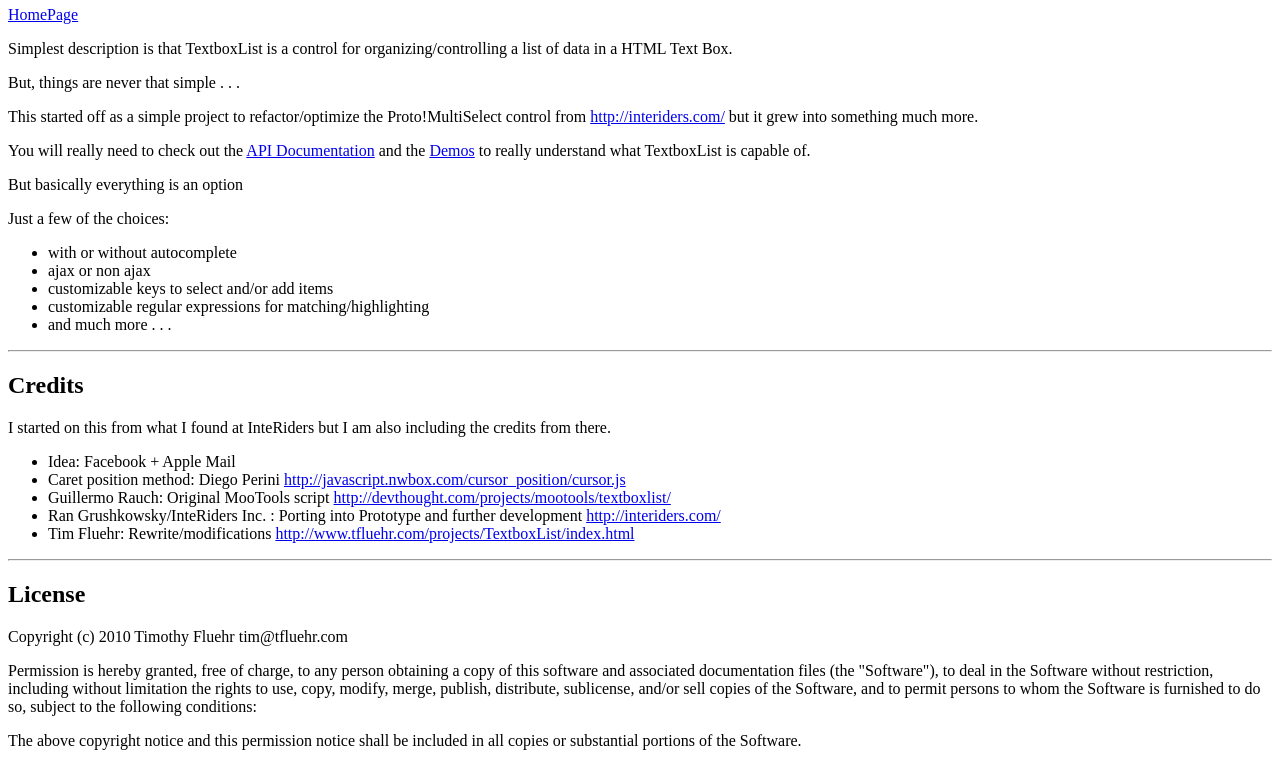
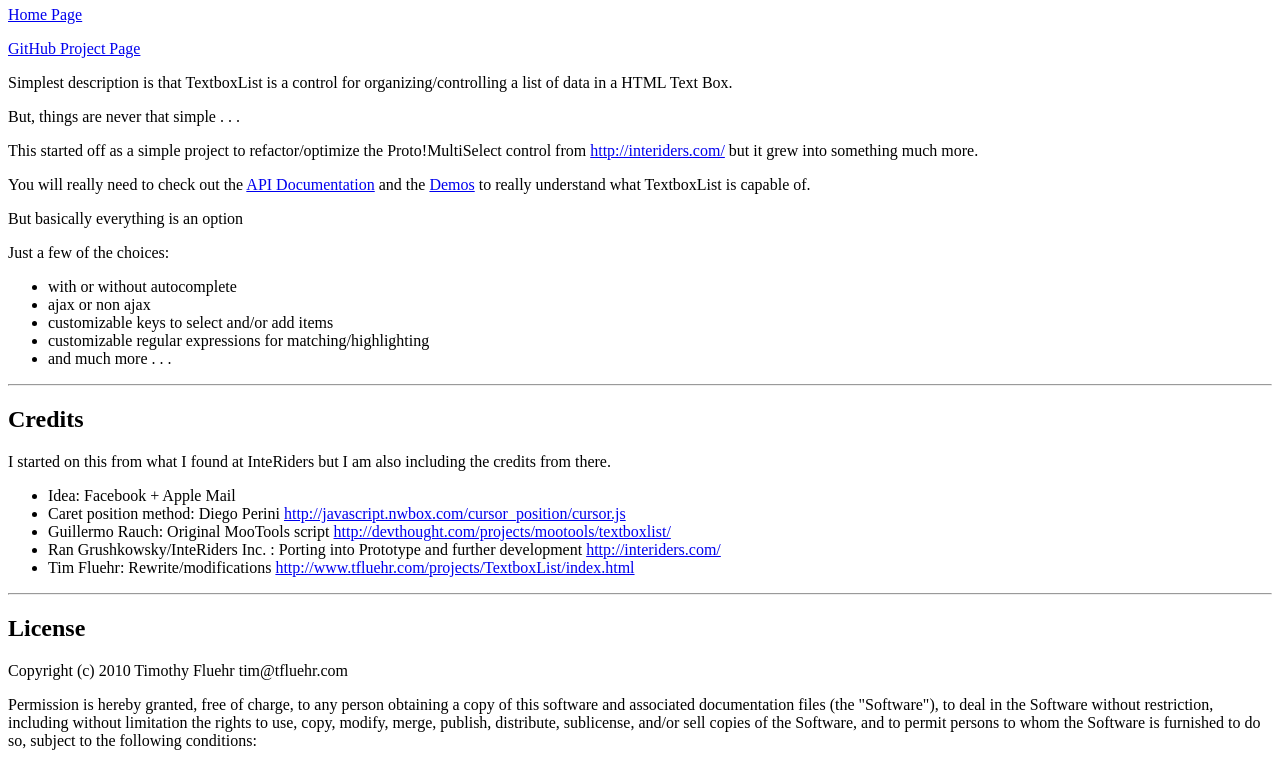
Before and after one commit to tfluehr/TextBoxList, a plain HTML site: page docs/index.html in a window 1280 px wide. Shown: the part 60-823 px from the top of the page. Drawn offline with Linux system fonts and the light colour scheme.

Commit message:
add project link to index

```diff
--- a/docs/index.html
+++ b/docs/index.html
@@ -1,6 +1,8 @@
 <h1>TextboxList: A <a href="http://www.prototypejs.org/">Prototype.js</a> based Text Box List</h1>
 
-<p><a href="index.html">HomePage</a></p>
+<p><a href="index.html">Home Page</a></p>
+
+<p><a href="http://github.com/tfluehr/TextBoxList">GitHub Project Page</a></p>
 
 <p>Simplest description is that TextboxList is a control for organizing/controlling a list of data in a HTML Text Box.</p>
 
```
